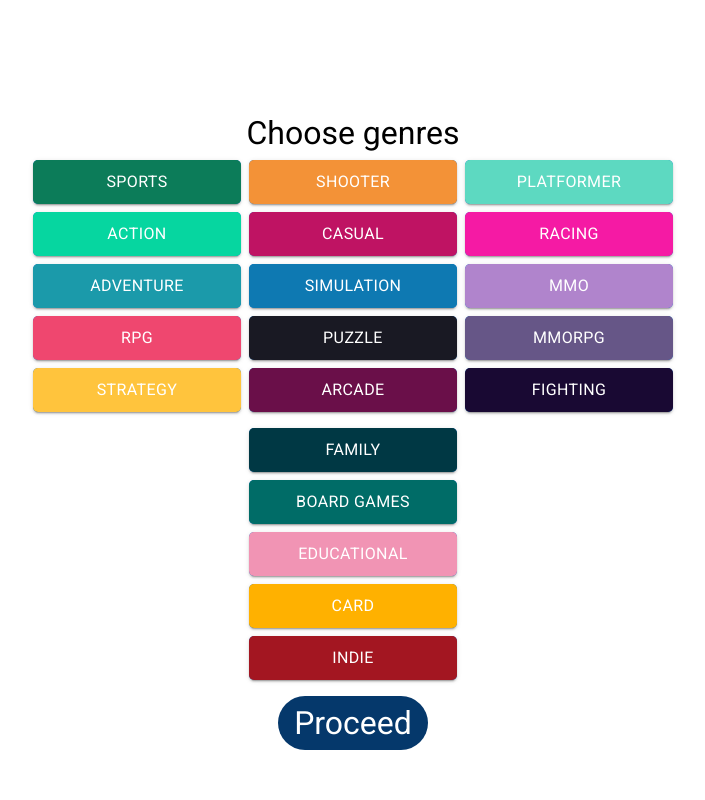
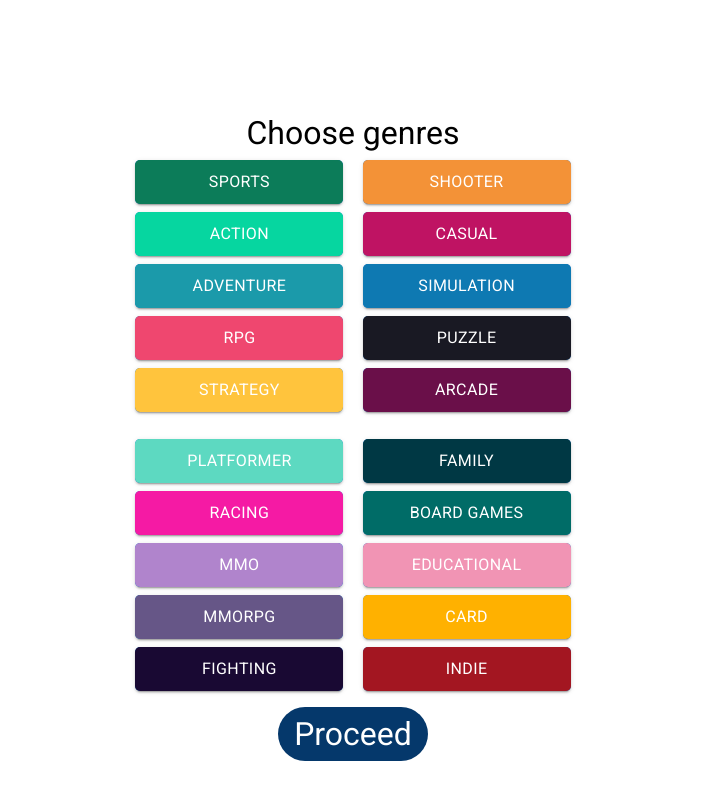
Before and after one commit to DilanAtomica/game-finding-app, a React (Create React App) app: page / in a window 1280 px wide. Shown: the part 2081-2881 px from the top of the page, without its empty margins (287-992 px from the left). Built offline with nearby package versions, Linux system fonts and the light colour scheme.

Commit message:
Fixed genre buttons gap

```diff
--- a/src/Components/FrontPage/GenreContainer.css
+++ b/src/Components/FrontPage/GenreContainer.css
@@ -15,7 +15,7 @@
 
 .genres {
     display: flex;
-    gap: 0.5rem;
+    gap: 1.2rem;
     flex-wrap: wrap;
     align-items: center;
     justify-content: center;
```
